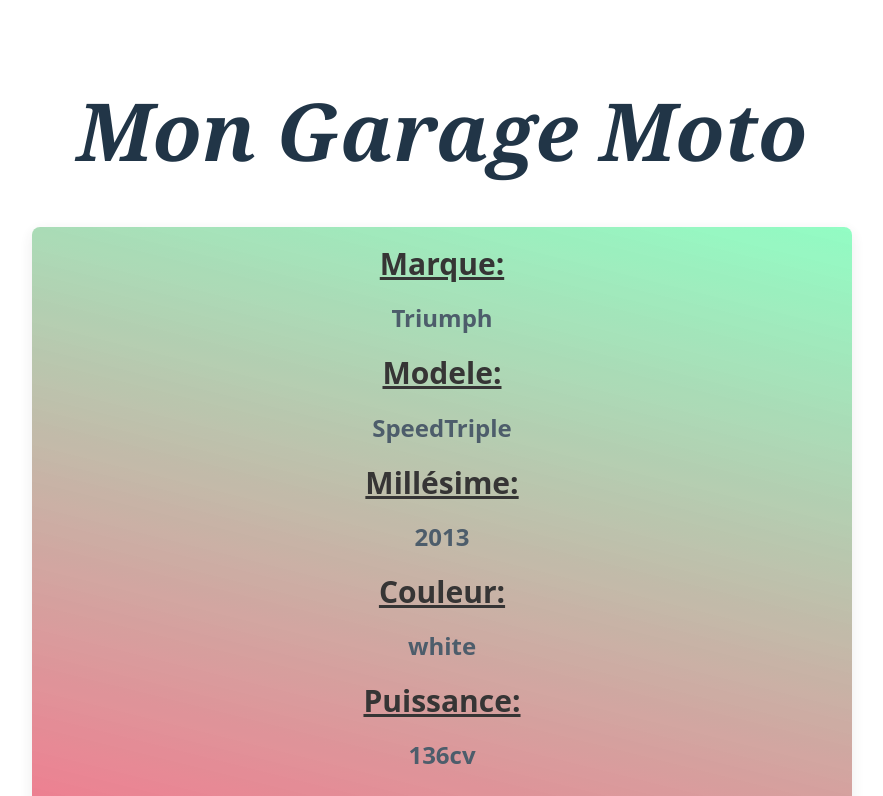
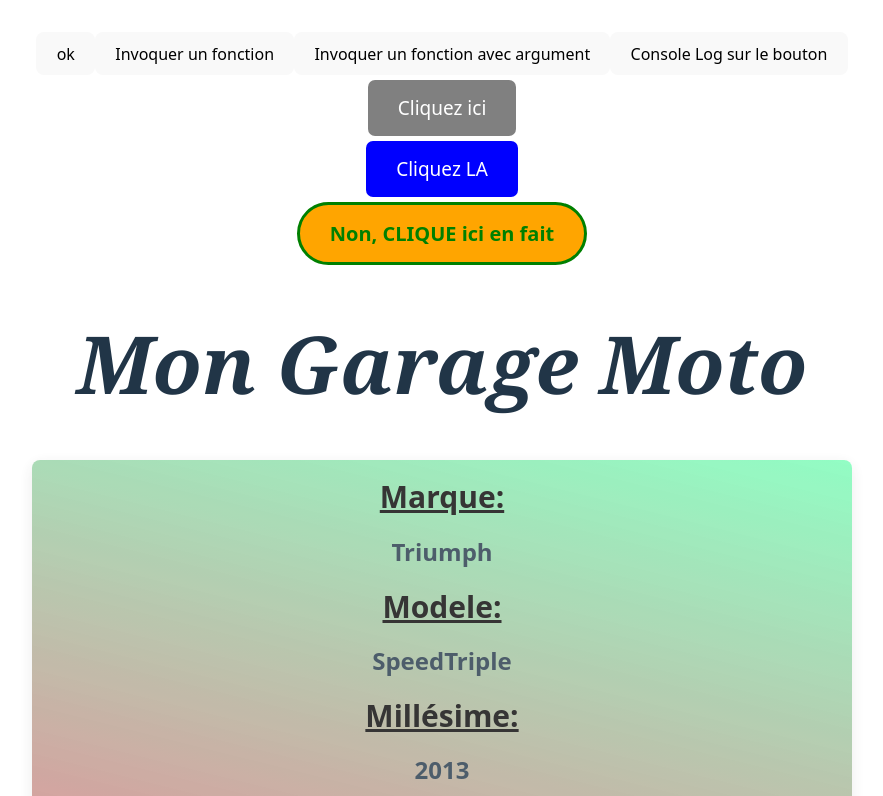
Before and after one commit to maxc0434/ProjetsReact, a React (Vite) app in the folder projetvoiture/: page / in a window 1280 px wide. Shown: the top 796 px of the page, without its empty margins (198-1081 px from the left). Built offline with nearby package versions, Linux system fonts and the light colour scheme.

Commit message:
Custom Btn manque fonction handclick par defaut

```diff
--- a/projetvoiture/src/App.jsx
+++ b/projetvoiture/src/App.jsx
@@ -21,13 +21,13 @@
       <div className='App'>
         {/* <Mycars title={this.state.titre} />
 
-        <Image/>
+        <Image/> */}
 
         <Welcome/>
 
-        <Maman />
+        {/* <Maman /> */}
 
-        <Form
+        {/* <Form
         head={true} /> */}
 
         <Mymoto
--- /dev/null
+++ b/projetvoiture/src/components/CustomBtn.jsx
@@ -0,0 +1,25 @@
+// import React from "react";
+
+function CustomBtn({ children, style = {}, ...props }) {
+
+  const myButton = {
+    background: "grey",
+    border: 'none',
+    color: '#fff',
+    fontSize: '19px',
+    padding: '15px 30px',
+    textAlign: 'center',
+    textDecoration: 'none',
+    borderRadius: '7px',
+    display: 'block',
+    margin: '5px auto',
+  };
+
+  const pimpMyBtn = { ...myButton, ...style };
+
+  return (
+    <button style={pimpMyBtn} {...props}> {children} </button>
+  );
+}
+
+export default CustomBtn;
--- a/projetvoiture/src/components/Form.jsx
+++ b/projetvoiture/src/components/Form.jsx
@@ -120,6 +120,7 @@
             <Button>Envoyer</Button>
         </div>
 
+
       </div>
     );
   }
--- a/projetvoiture/src/components/Motos.jsx
+++ b/projetvoiture/src/components/Motos.jsx
@@ -1,4 +1,5 @@
 import styled from "styled-components";
+import CustomBtn from "./CustomBtn";
 
 // CSS
 const Button = styled.button`
@@ -59,7 +60,8 @@
         <Title>Puissance: </Title>
         <h2>{engine} </h2>
 
-        <Button onClick={newImg}>Image au clic</Button>
+        {/* <Button onClick={newImg}>Image au clic</Button> */}
+                <CustomBtn onClick={newImg}>Image au clic</CustomBtn>
 
         <div
           style={{
--- a/projetvoiture/src/components/MyCars.jsx
+++ b/projetvoiture/src/components/MyCars.jsx
@@ -3,6 +3,7 @@
 import car from "../assets/car.png"
 import whiteCar from "../assets/whitecar.svg"
 import blueCar from "../assets/blueCar.svg"
+import CustomBtn from "./CustomBtn";
 
 class Mycars extends Component {
   state = {
@@ -69,7 +70,10 @@
         <Car annee={this.state.voitures[2].year} year={year - this.state.voitures[2].year + " ans"} color={this.state.voitures[2].color}>
           {this.state.voitures[2].name}
         </Car> */}
+
+
       </div>
+
     );
   }
 }
--- a/projetvoiture/src/components/Mymoto.jsx
+++ b/projetvoiture/src/components/Mymoto.jsx
@@ -45,11 +45,11 @@
     // Utilisation setState avec fonction qui prend prevState ( prevState = etat précédent, dans notre cas photovisible = false)).
     this.setState( (prevState) => {
       // création d'un nouveau tableau newMotos en parcourant l'ancien tableau avec map.
-      // map renvoi un nouveau tableau soit avec des objet identique OU modifié (dans ce cas on va modifier quelque chose).
+      // map renvoi un nouveau tableau soit avec des objet identique OU modifié (dans ce cas on va modifier quelque chose) de chaque élément indexé dans le tableau.
       const newMotos = prevState.motos.map ((moto,i) => {
-        // si l'index courant (bouton clic dans la card correspondante) correspond à celui passé en argument du map ((moto, i)).
+        // Si l'index courant (bouton clic dans la card correspondante) correspond à celui passé en argument du map ((moto, i)),
         if (i === index ) {
-          // Retourne un copie de l'objet moto en modifiant le state photoVisible de false => true.
+          // Alors on retourne une copie de l'objet moto en modifiant le state photoVisible de false => true.
           // ... = spreadOperator = permet de "copier" un objet avec tous ses paramètres tout en permettant de modifier/ajouter/supprimer
 // les paramètres de cet objet sans modifier le state de l'objet initial.
           return {...moto, photoVisible: true};
--- a/projetvoiture/src/components/Welcome.jsx
+++ b/projetvoiture/src/components/Welcome.jsx
@@ -1,3 +1,5 @@
+import CustomBtn from "./CustomBtn";
+
 const Welcome = () => {
 
 
@@ -9,6 +11,7 @@
 
     return(
 
+
 <div>
     <button onClick= {ok}> ok</button>
 
@@ -18,8 +21,22 @@
 
     <button onClick= { () => console.log("bonne nuit")}> Console Log sur le bouton</button>
 
+
+
+        <CustomBtn> Cliquez ici </CustomBtn>
+        <CustomBtn style={{ backgroundColor: "blue" }}> Cliquez LA </CustomBtn>
+        <CustomBtn style={{ backgroundColor: "orange",
+                            borderRadius: "45px",
+                            fontWeight: "bold",
+                            border: "solid",
+                            color: "green",
+                            fontSize: "20px" }}> Non, CLIQUE ici en fait </CustomBtn>
+
+
 </div>
 )
+
+
 }
 
 export default Welcome
```
